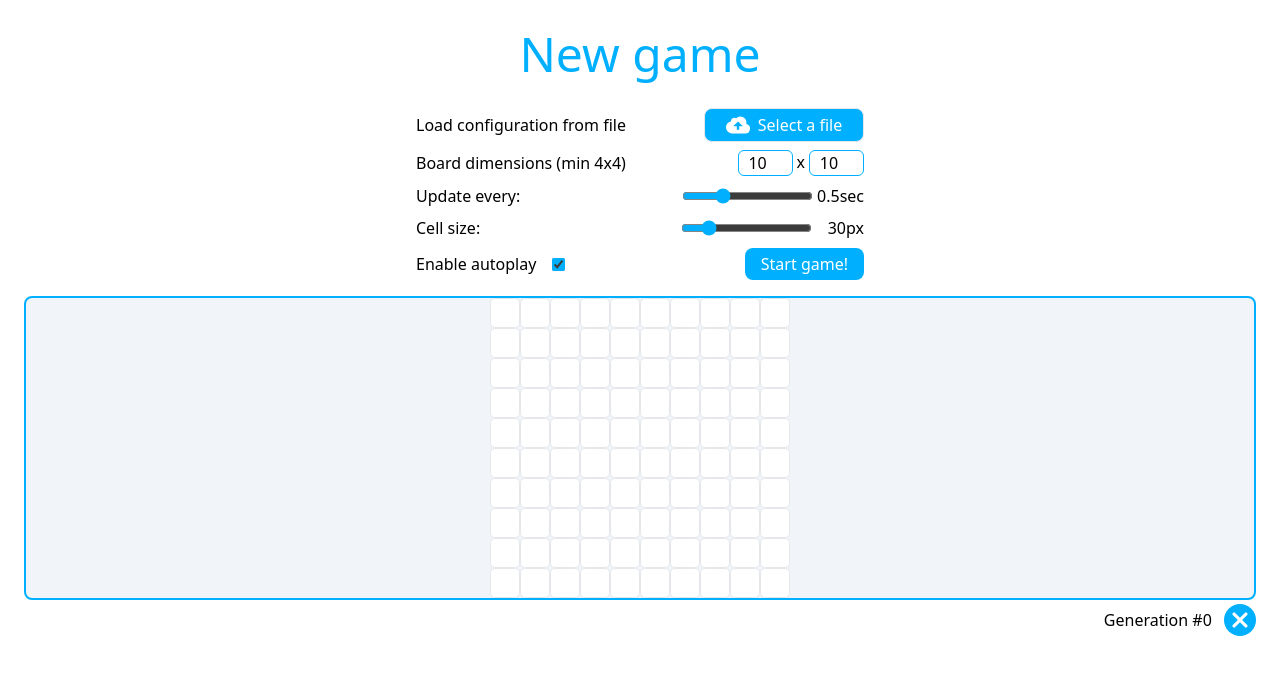
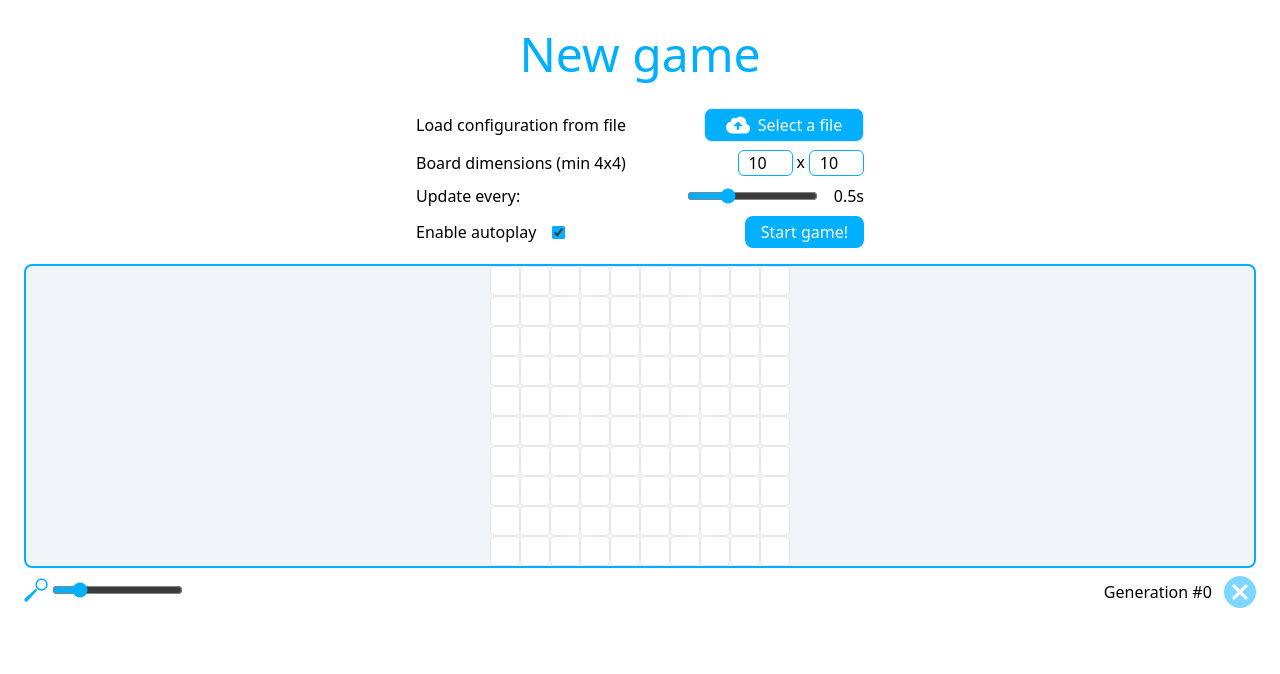
Before and after one commit to f17208/game-of-life, a React (Create React App) app: page / in a window 1280 px wide. Shown: the top 674 px of the page. Built offline with nearby package versions, Linux system fonts and the light colour scheme.

Commit message:
refactor(zoom)

```diff
--- a/src/App.tsx
+++ b/src/App.tsx
@@ -8,6 +8,7 @@ import {
   cellsSelector,
   GameStatus,
   generationCountSelector,
+  setCellSize,
   setGenerationCount,
   setIntoCell,
   statusSelector,
@@ -60,9 +61,11 @@ function App() {
               style: {
                 maxHeight: gameStatus === GameStatus.stopped
                   ? '55vh'
-                  : '75vh',
+                  : '70vh',
+                height: '100%',
               },
             }}
+            onChangeCellSize={newSize => dispatch(setCellSize(newSize))}
             generationCount={generationCount}
             onResetGenerations={onResetGenerations}
           />
--- a/src/components/board/Board.tsx
+++ b/src/components/board/Board.tsx
@@ -2,7 +2,11 @@ import { DetailedHTMLProps, FC, HTMLAttributes } from 'react';
 import { Cell, CellPosition, CellStatus } from '../cell/Cell';
 import { IconButton } from '../common/button/IconButton';
 
+import { MAX_CELL_SIZE, MIN_CELL_SIZE, STEP_CELL_SIZE } from '../../utils/constants';
+import { Input } from '../common/input/Input';
+
 import { ReactComponent as ClearIcon } from '../assets/clear.svg';
+import { ReactComponent as ZoomIcon } from '../assets/zoom.svg';
 
 export type BoardDimensions = {
   x: number;
@@ -12,6 +16,7 @@ export type BoardDimensions = {
 export type BoardProps = {
   cells: CellStatus[][];
   cellSize: number;
+  onChangeCellSize?: (cellSize: number) => void;
   onClickCell: (position: CellPosition, status: CellStatus) => void;
   containerProps?: Partial<DetailedHTMLProps<HTMLAttributes<HTMLDivElement>, HTMLDivElement>>;
   generationCount?: number;
@@ -21,6 +26,7 @@ export type BoardProps = {
 export const Board: FC<BoardProps> = ({
   cells,
   cellSize,
+  onChangeCellSize,
   onClickCell,
   containerProps,
   generationCount,
@@ -63,18 +69,37 @@ export const Board: FC<BoardProps> = ({
           }
         </div>
       </div>
+
+      <div className="flex items-center justify-between pt-1">
+        <div className="flex items-center space-x-1">
+          {onChangeCellSize && <>
+            <ZoomIcon className="h-6 fill-primary" />
+            <Input
+              type="range"
+              className="accent-primary"
+              min={MIN_CELL_SIZE}
+              max={MAX_CELL_SIZE}
+              step={STEP_CELL_SIZE}
+              value={cellSize}
+              onChange={e => onChangeCellSize(+e.target.value)}
+            />
+          </>}
+        </div>
+
         {generationCount !== undefined && (
-        <div className="flex space-x-2 items-center justify-end pt-1">
+          <div className="flex space-x-2 items-center pt-1">
             <span>
               Generation #{generationCount}&nbsp;
             </span>
             {onResetGenerations && (
-            <IconButton onClick={onResetGenerations}>
+              <IconButton disabled={!generationCount} onClick={onResetGenerations}>
                 <ClearIcon className="h-4 fill-white" />
               </IconButton>
             )}
           </div>
         )}
       </div>
+
+    </div>
   );
 };
--- a/src/components/game-configurator/GameConfigurator.tsx
+++ b/src/components/game-configurator/GameConfigurator.tsx
@@ -125,7 +125,7 @@ export const GameConfigurator: FC = () => {
 
         <div className="flex items-center space-x-4 justify-between">
           <span>Update every:</span>
-          <span className="flex items-center space-x-1">
+          <span className="flex items-center space-x-4">
             <Input
               type="range"
               className="accent-primary"
@@ -136,23 +136,7 @@ export const GameConfigurator: FC = () => {
               value={updateEveryMs}
               onChange={e => dispatch(setUpdateEveryMs(+e.target.value))}
             />
-            <span>{updateEveryMs / 1000}sec</span>
-          </span>
-        </div>
-        <div className="flex items-center space-x-4 justify-between">
-          <span>Cell size:</span>
-          <span className="flex items-center space-x-4">
-            <Input
-              type="range"
-              className="accent-primary"
-              disabled={!canStartGame}
-              min={MIN_CELL_SIZE}
-              max={MAX_CELL_SIZE}
-              step={STEP_CELL_SIZE}
-              value={cellSize}
-              onChange={e => dispatch(setCellSize(+e.target.value))}
-            />
-            <span>{cellSize}px</span>
+            <span>{(updateEveryMs / 1000).toFixed(1)}s</span>
           </span>
         </div>
 
--- a/src/components/game-runner/GameRunner.tsx
+++ b/src/components/game-runner/GameRunner.tsx
@@ -20,6 +20,7 @@ export type GameRunnerProps = {};
 export const GameRunner: FC<GameRunnerProps> = () => {
   const gameStatus = useSelector(statusSelector);
   const updateEveryMs = useSelector(updateEveryMsSelector);
+
   const isPlaying = gameStatus === GameStatus.playing;
 
   const dispatch = useDispatch();
```
Also changed, not shown: src/components/assets/zoom.svg (added). Lines whose indentation alone changed are shown as unchanged.
